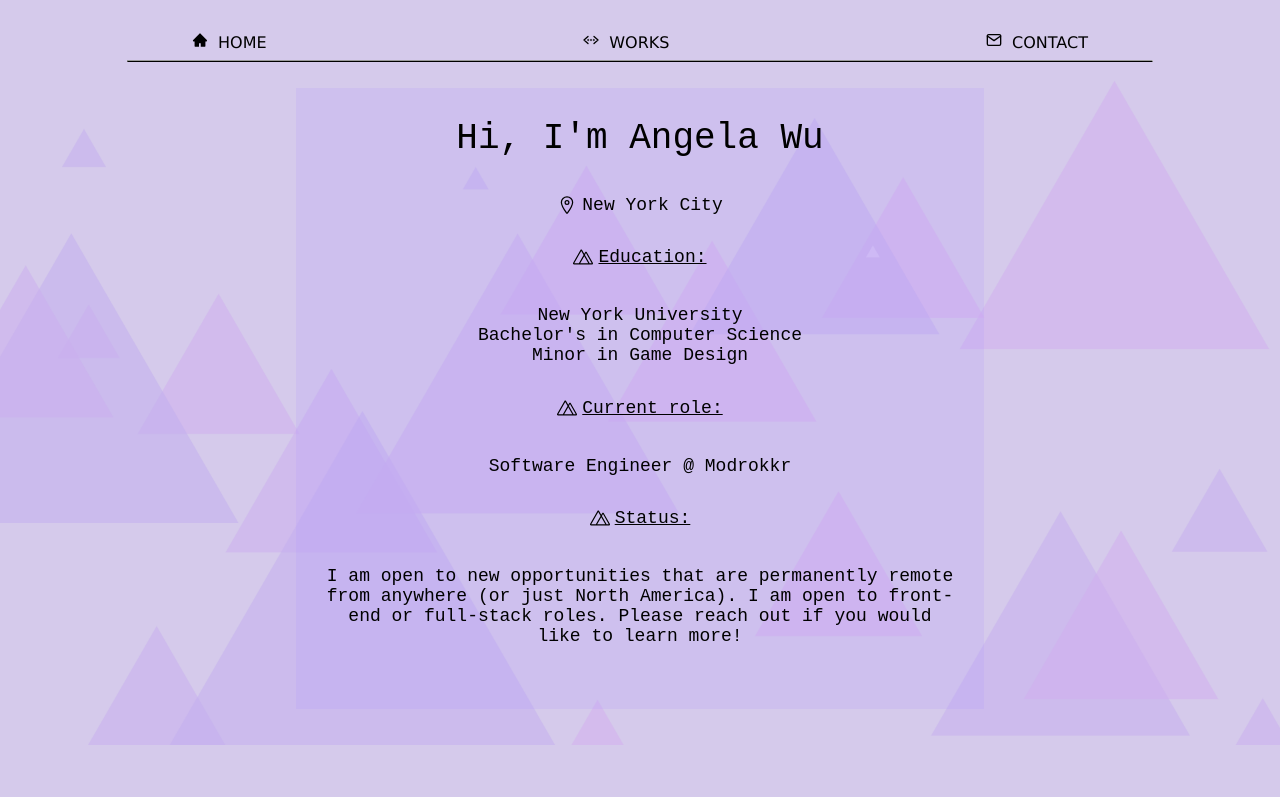
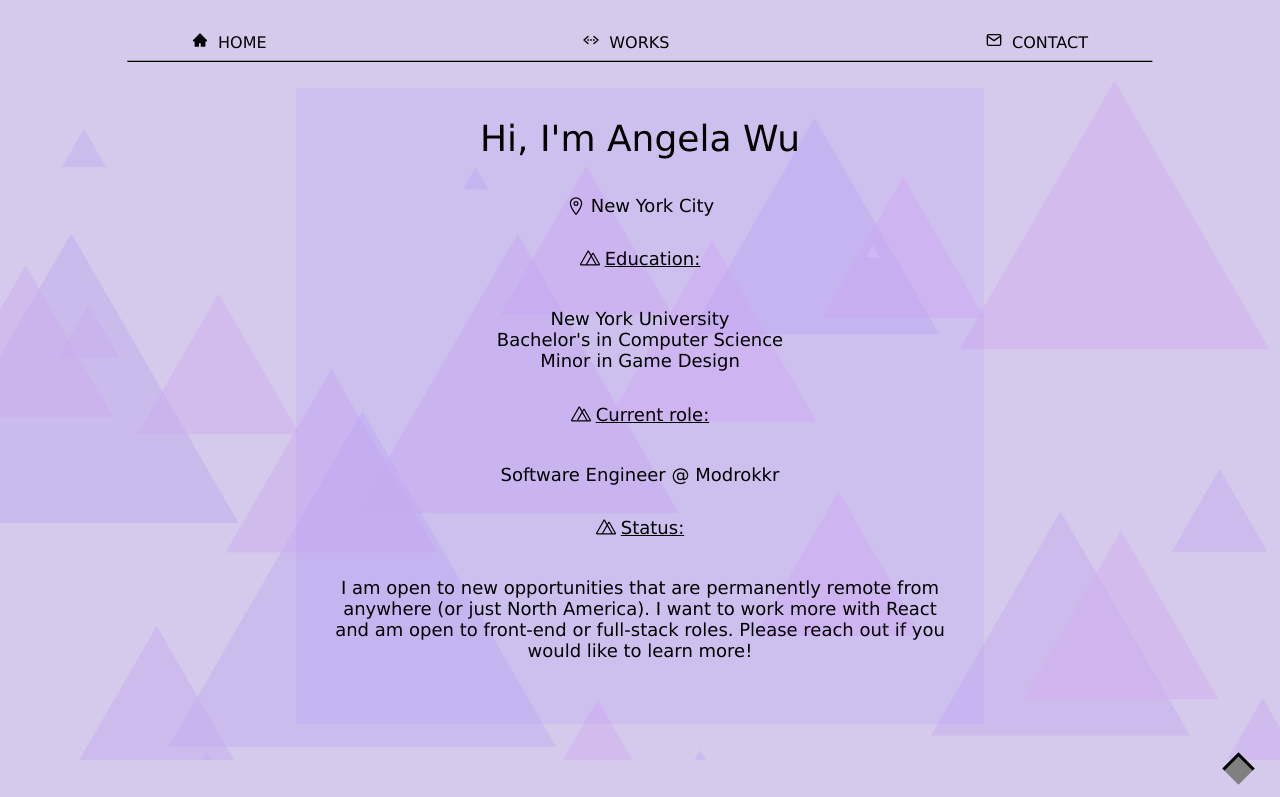
Before and after one commit to uphonia/uphonia.github.io, a React (Create React App) app: page / in a window 1280 px wide. Shown: the top 797 px of the page. Built offline with nearby package versions, Linux system fonts and the light colour scheme.

Commit message:
Update summary. Add 'top of page' button

```diff
--- a/src/App.js
+++ b/src/App.js
@@ -1,19 +1,24 @@
 import React from 'react'
 import './index.css';
-import Home from './Home'
+import Summary from './Summary'
 import Works from './Works'
 import Navbar from './Navbar'
 import Contact from './Contact'
 import {HashRouter} from 'react-router-dom'
 
 function App() {
+	function goToTop() {
+		document.body.scrollTop = 0;
+		document.documentElement.scrollTop = 0;
+	}
+
 	return (
 		<HashRouter>
 			<div className="body-container">
 				<Navbar />
 				<hr className="solid"/>
 				<div className="inner-container home-container">
-					<Home />
+					<Summary />
 				</div>
 				<div className="inner-container works-container">
 					<Works />
@@ -22,6 +27,7 @@ function App() {
 					<Contact />
 				</div>
 			</div>
+			<button onClick={goToTop} className="return-btn"></button>
 		</HashRouter>
 	);
 }
--- a/src/Home.js
+++ /dev/null
@@ -1,12 +0,0 @@
-import React from 'react'
-import Summary from './Summary'
-
-const Home = () => {
-    return (
-        <div className="sub-container">
-            <Summary />
-        </div>
-    )
-}
-
-export default Home
--- a/src/Summary.js
+++ b/src/Summary.js
@@ -4,6 +4,7 @@ import {SiNuxtDotJs} from 'react-icons/si'
 
 function Summary() {
 	return (
+		<div className="sub-container">
 			<div className="info-container">
 				<h1 className="main-header">
 					Hi, I'm Angela Wu
@@ -39,10 +40,11 @@ function Summary() {
 							<span>Status:</span>
 						</div><br/>
 						<div className="info-text">
-						I am open to new opportunities that are permanently remote from anywhere (or just North America). I am open to front-end or full-stack roles. Please reach out if you would like to learn more!
+							I am open to new opportunities that are permanently remote from anywhere (or just North America). I want to work more with React and am open to front-end or full-stack roles. Please reach out if you would like to learn more!
 						</div>
 					</li>
 				</ul>
+			</div>
 		</div>
 	)
 }
--- a/src/index.css
+++ b/src/index.css
@@ -1,5 +1,6 @@
 body {
     margin: 0;
+    background-color: #d5caeb;
 }
 
 ul {
@@ -12,7 +13,7 @@ ul {
 
 h1, h2 {
 	margin: 0;
-    font-family: "Courier New";
+    font-family: "Verdana";
     font-weight: normal;
     color: black;
 }
@@ -90,7 +91,7 @@ hr.solid {
 .info-container {
 	display: flex;
     flex-direction: column;
-	font-family: "Courier New";
+	font-family: "Verdana";
 	padding: 30px;
     width: 70%;
     align-items: center;
@@ -178,9 +179,12 @@ hr.solid {
     align-items: center;
 }
 
+.work-example {
+    border: 10px double #999;
+}
+
 .work-example img {
     width: 100%;
-    border: 10px double #999;
 }
 
 .work-container:hover .overlay-container {
@@ -203,7 +207,7 @@ hr.solid {
 	border: 3px double #999;
     background-color: rgb(69, 72, 113, 0.9);
     justify-content: center;
-    font-family: "Courier New";
+    font-family: "Verdana";
     align-items: center;
     box-shadow: -6px 6px 5px 0px rgba(75, 47, 151, 0.6);
     height: 50%;
@@ -269,3 +273,20 @@ hr.solid {
 .contact-info-container ul li:hover {
     background: rgba(0, 0, 0, 0.1);
 }
+
+.return-btn {
+    position: fixed; /* Fixed/sticky position */
+    bottom: 20px; /* Place the button at the bottom of the page */
+    right: 30px; /* Place the button 30px from the right */
+    z-index: 99; /* Make sure it does not overlap */
+    background-color: grey; /* Set a background color */
+    cursor: pointer; /* Add a mouse pointer on hover */
+    border: solid black;
+    border-width: 0 3px 3px 0;
+    padding: 10px;
+    transform: rotate(-135deg);
+}
+
+.return-btn:hover {
+    background-color: #555;
+}
```
Lines whose indentation alone changed are shown as unchanged.
